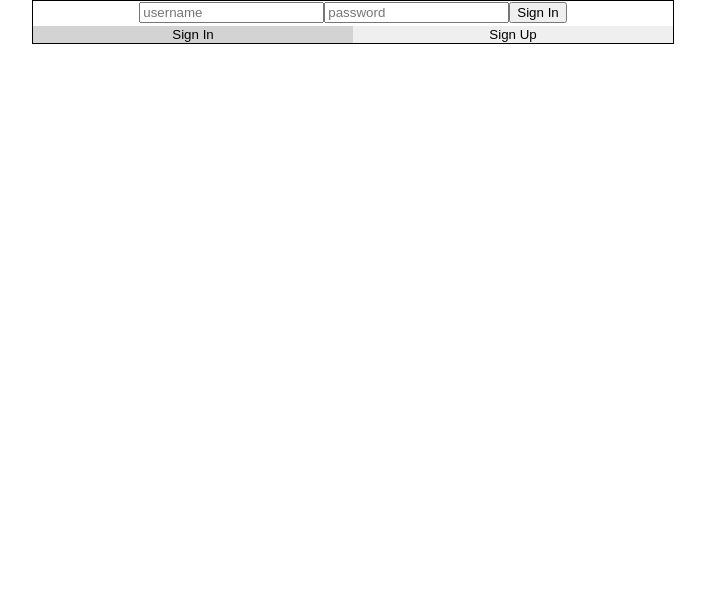
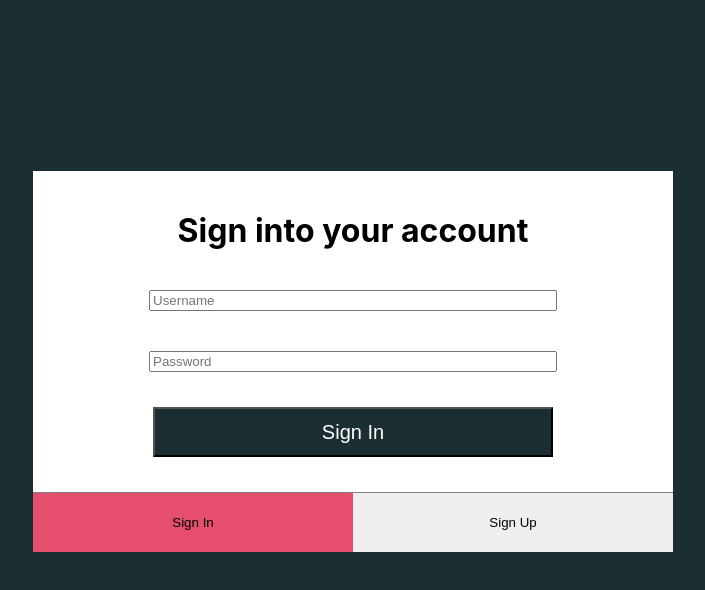
Before and after one commit to david-early/aws-emotion-rec, a React (Create React App) app in the folder aws-learning/frontend-with-aws/frontend/: page /auth in a window 1280 px wide. Shown: the top 590 px of the page, without its empty margins (287-992 px from the left). Built offline with nearby package versions, Linux system fonts and the light colour scheme; no server answers; what aws-amplify would draw is missing.

Commit message:
Fix scrollbar issue, styled most of sign in page

```diff
--- a/aws-learning/frontend-with-aws/frontend/src/App.css
+++ b/aws-learning/frontend-with-aws/frontend/src/App.css
@@ -1,5 +1,11 @@
+body  {
+  background-color: #1b2f33;
+}
+
 .App {
   text-align: center;
+  top: 0px;
+  position: relative;
 }
 
 .App-logo {
--- a/aws-learning/frontend-with-aws/frontend/src/components/accountConfirmation.js
+++ b/aws-learning/frontend-with-aws/frontend/src/components/accountConfirmation.js
@@ -46,7 +46,6 @@ class AccountConfirmation extends React.Component {
     render() {
         return (
             <div>
-                <button onClick={this.resendAuthenticationCode} >Resend Authentication code</button>
                 <br></br>
                 {
                     this.state.authCodeResent && (
@@ -56,7 +55,13 @@ class AccountConfirmation extends React.Component {
                     )
                 }
                 <input name="authCode" placeholder="Authentication Code" onChange={this.onChange} />
+                <br></br>
                 <button onClick={this.confirmSignUp} >Confirm Sign Up</button>
+                <br></br>
+
+                <button onClick={this.resendAuthenticationCode} >Resend Authentication code</button>
+                <br></br>
+
                 {
                     this.state.authenticationConfirmed && (
                         <div>
--- a/aws-learning/frontend-with-aws/frontend/src/components/authenticator.js
+++ b/aws-learning/frontend-with-aws/frontend/src/components/authenticator.js
@@ -15,6 +15,11 @@ class Authenticator extends React.Component {
         })
     }
 
+    mouseEnter = (e) => {
+        e.preventDefault();
+        e.target.style.cursor = "pointer";
+    }
+
     render() {
         const {showSignIn} = this.state;
         return (
@@ -27,8 +32,14 @@ class Authenticator extends React.Component {
                     )
                 }
 
-                <button style={ this.state.showSignIn ? activeMenuSwitchButton : menuSwitchButton} onClick={() => this.switchState(true)}>Sign In</button>
-                <button style={ !this.state.showSignIn ? activeMenuSwitchButton : menuSwitchButton} onClick={() => this.switchState(false)}>Sign Up</button>
+                <button onMouseEnter={this.mouseEnter} style={ this.state.showSignIn ? activeMenuSwitchButton : menuSwitchButton}
+                        onClick={() => this.switchState(true)}>
+                        Sign In
+                </button>
+                <button onMouseEnter={this.mouseEnter} style={ !this.state.showSignIn ? activeMenuSwitchButton : menuSwitchButton}
+                        onClick={() => this.switchState(false)}>
+                        Sign Up
+                </button>
             </div>
         )
     }
@@ -39,16 +50,25 @@ const styles = {
         width: "50%",
         marginLeft: "auto",
         marginRight: "auto",
-        border: "1px solid"
+        top: "150px",
+        background: "white",
+        position: "relative"
     },
     menuSwitchButton : {
+        height: "60px",
         width: "50%",
-        border: "none"
+        border: "none",
+        borderTop: "1px solid",
+        borderColor: "grey"
     },
     activeMenuSwitchButton : {
-        background: "lightgrey",
+        height: "60px",
+        background: "#e54f6d",
         width: "50%",
-        border: "none"
+        border: "none",
+        borderTop: "1px solid",
+        borderColor: "grey"
+
     }
 }
 
--- a/aws-learning/frontend-with-aws/frontend/src/components/signIn.js
+++ b/aws-learning/frontend-with-aws/frontend/src/components/signIn.js
@@ -21,7 +21,8 @@ class SignIn extends React.Component {
     }
 
 
-    signIn = () => {
+    signIn = (e) => {
+        e.preventDefault();
         this.setState({userNotConfirmedException: false, incorrectPassword: false})
         Auth.signIn(this.state.username, this.state.password).then((user) => {
             this.props.history.push('/')
@@ -42,14 +43,18 @@ class SignIn extends React.Component {
 
     render() {
         return (
-            <div>
-                <input name="username" type="text" onChange={this.onChange} placeholder="username" />
-                <input name="password" type="password" onChange={this.onChange} placeholder="password" />
+            <div style={{background: "white"}}>
+                <h1 style={{paddingTop: "40px", marginBottom:"0px"}}>Sign into your account</h1>
+                <form onSubmit={this.signIn}>
+                <input style={authInputs} name="username" type="text" onChange={this.onChange} placeholder="Username" />
+                <br></br>
+                <input style={authInputs} name="password" type="password" onChange={this.onChange} placeholder="Password" />
+                <br></br>
 
                 {
                     this.state.userNotConfirmedException && (
                         <div>
-                            <p>User authentication not complete, enter authentication code below to complete</p>
+                            <p>User authentication not complete, enter authentication code below to complete account creation</p>
                             <AccountConfirmation username={this.state.username} />
                         </div>
                     )
@@ -70,10 +75,33 @@ class SignIn extends React.Component {
                     )
                 }
 
-                <button onClick={this.signIn}>Sign In</button>
+                <button type="submit" style={{marginTop: "35px",
+                                marginBottom:"35px",
+                                width:"400px",
+                                height:"50px",
+                                fontSize:"20px",
+                                backgroundColor:"#1b2f33",
+                                color:"white"
+                            }}
+                        onClick={this.signIn}>
+                        Sign In
+                </button>
+
+
+                </form>
+
             </div>
         )
     }
 }
 
+const styles = {
+    authInputs : {
+        marginTop: "40px",
+        width: "400px",
+    }
+}
+
+const { authInputs } = styles
+
 export default withRouter(SignIn)
```
